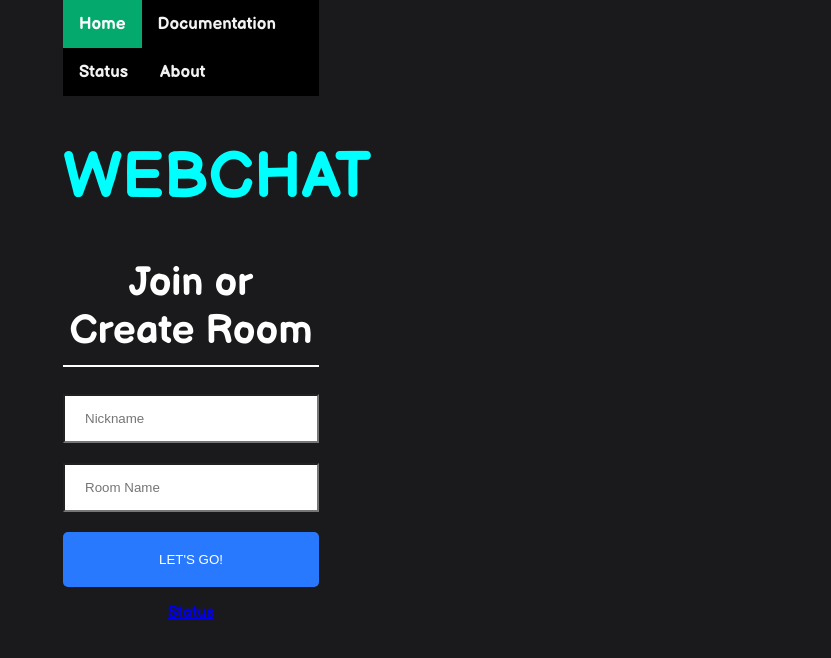
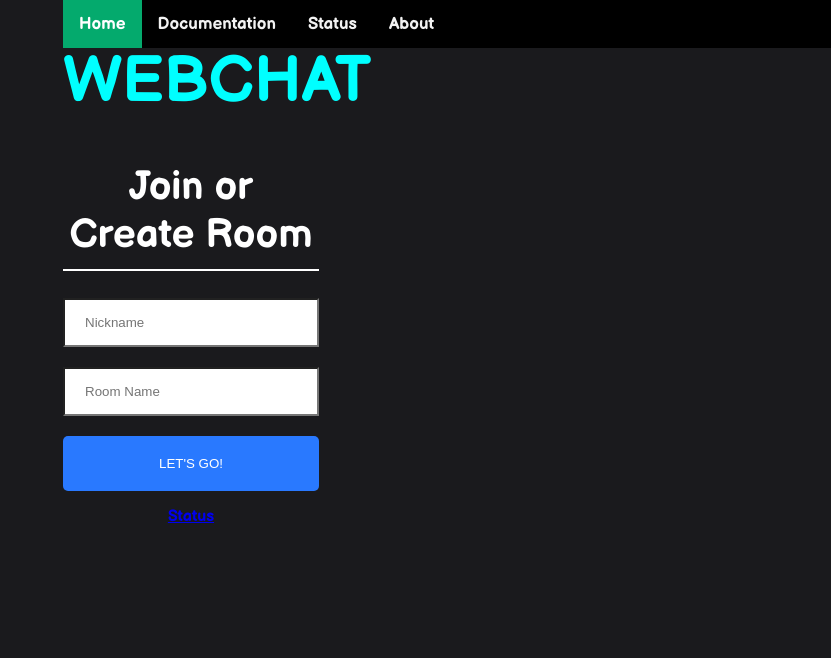
Before and after one commit to Senophyx/pocket-chat-client, a React (Create React App) app: page / in a window 1280 px wide. Shown: the top 658 px of the page, without its empty margins (449-1280 px from the left). Built offline with nearby package versions, Linux system fonts and the light colour scheme.

Commit message:
Update Join.css

```diff
--- a/src/components/Join/Join.css
+++ b/src/components/Join/Join.css
@@ -1,4 +1,3 @@
-
 html, body {
   font-family: 'Balsamiq Sans', sans-serif;
   padding: 0;
@@ -17,6 +16,7 @@ html, body {
 .topnav {
   background-color: black;
   overflow: hidden;
+  position: fixed; /* Set the navbar to fixed position */
   top: 0; /* Position the navbar at the top of the page */
   width: 100%; /* Full width */
 }
@@ -24,7 +24,6 @@ html, body {
 /* Style the links inside the navigation bar */
 .topnav a {
   float: left;
-  display: block;
   color: #f2f2f2;
   text-align: center;
   padding: 14px 16px;
```
